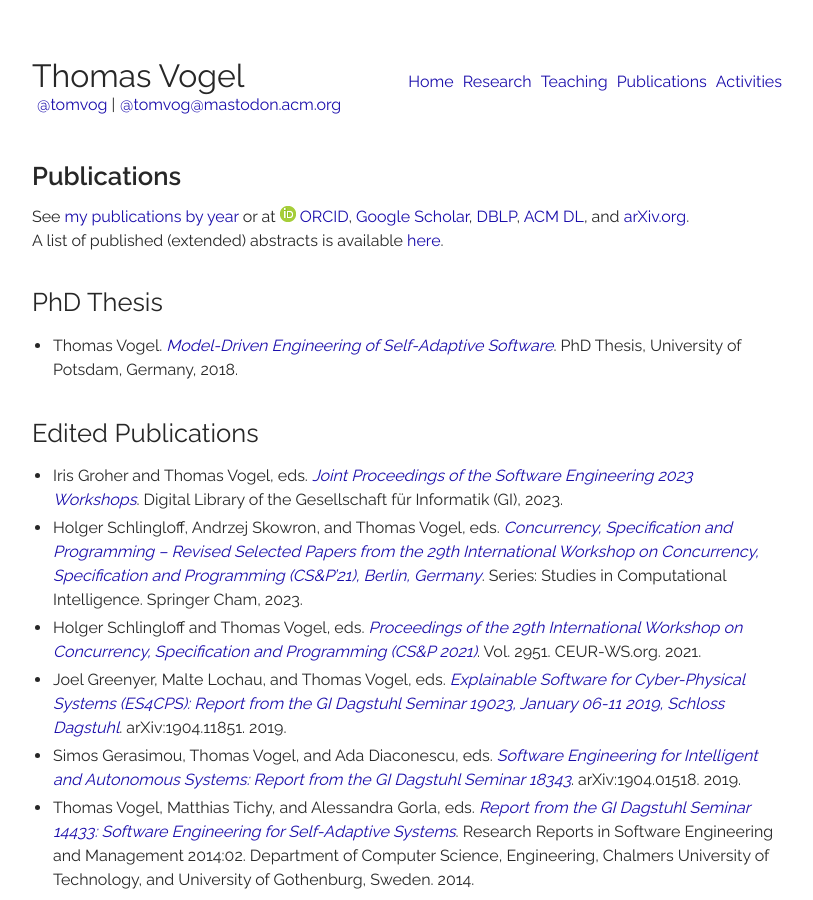
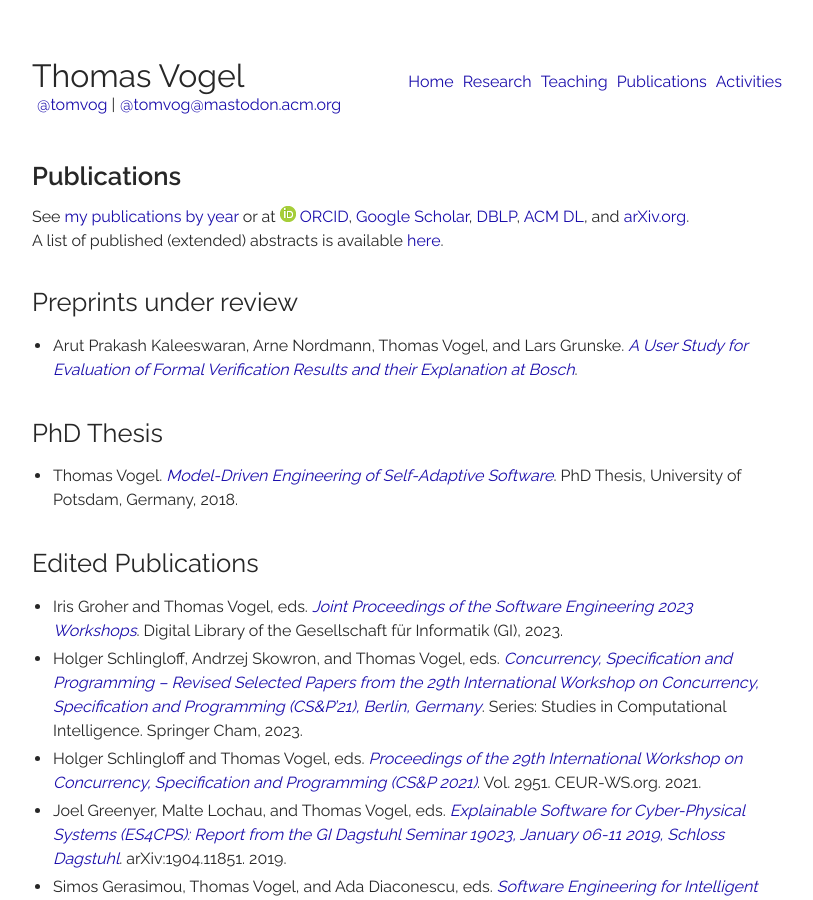
Before and after one commit to thomas-vogel/thomas-vogel.github.io, a Jekyll site: the page built from _pages/publications/type.md, in a window 1280 px wide and 900 px high. Shown: the whole window, without its empty margins (233-1046 px from the left). Built offline with Jekyll 4.4.1, drawn with Linux system fonts in a browser that asks for light colours.

Commit message:
Add Preprint (User study at Bosch) and senior PC ACSOS'23.

```diff
--- a/_pages/publications/type.md
+++ b/_pages/publications/type.md
@@ -14,6 +14,8 @@ See [my publications by year](/publications) or at
 <br />
 A list of published (extended) abstracts is available [here](abstracts).
 
+## Preprints under review
+* Arut Prakash Kaleeswaran, Arne Nordmann, Thomas Vogel, and Lars Grunske. [_A User Study for Evaluation of Formal Verification Results and their Explanation at Bosch_](https://doi.org/10.48550/arXiv.2304.08950){:target="_blank"}.
 
 ## PhD Thesis
 
```
Also changed, not shown: _pages/activities.md (+1 -1 lines), _pages/publications/index.md (+3 -0 lines).
